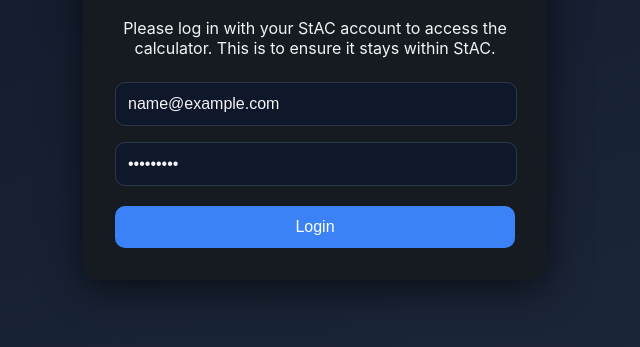
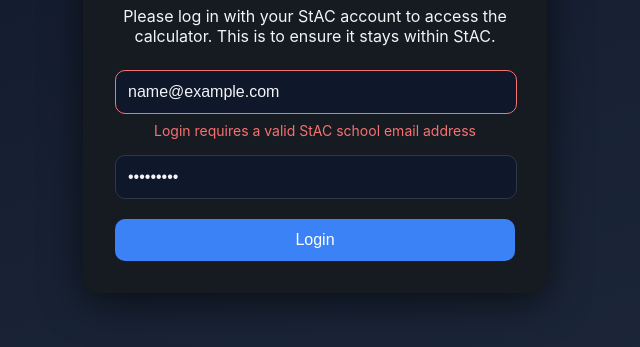
Before and after one commit to cohnor08/GCA-Calc, a plain HTML site: page index.html in a window 1280 px wide. Both pictures are taken after typing "name@example.com", "Sample123" into the empty fields and a click on the button "Login". Shown: the part 327-674 px from the top of the page, without its empty margins (325-965 px from the left). Drawn offline with Linux system fonts and the light colour scheme; no server answers.

Commit message:
fixed email

```diff
--- a/index.html
+++ b/index.html
@@ -55,19 +55,35 @@
   <div class="card">
     <h1>Welcome to the GCA Calculator!</h1>
     <p>Please log in with your StAC account to access the calculator. This is to ensure it stays within StAC.</p>
-    <form id="loginForm">
-      <input type="email" id="username" placeholder="Email" required>
-      <input type="password" id="password" placeholder="Password" required>
-      <button type="submit">Login</button>
-    </form>
+<form id="loginForm">
+  <input type="email" id="username" placeholder="Email" required>
+  <div id="emailError" style="color: #f87171; font-size: 14px; display: none; margin-bottom: 8px;">
+Login requires a valid StAC school email address
+  </div>
+  <input type="password" id="password" placeholder="Password" required>
+  <button type="submit">Login</button>
+</form>
   </div>
 
 <script>
 document.getElementById('loginForm').addEventListener('submit', async function(e) {
   e.preventDefault();
 
-  const username = document.getElementById('username').value;
+  const usernameInput = document.getElementById('username');
+  const username = usernameInput.value.trim();
   const password = document.getElementById('password').value;
+  const emailError = document.getElementById('emailError');
+
+  // Reset previous error styles
+  usernameInput.style.borderColor = '#2d3748';
+  emailError.style.display = 'none';
+
+  // Validate email domain
+  if (!username.endsWith('@stacmail.net')) {
+    usernameInput.style.borderColor = '#f87171'; // red border
+    emailError.style.display = 'block'; // show message
+    return; // stop submission
+  }
 
   try {
     const res = await fetch("https://gca-calc.vercel.app/api/log", {
@@ -78,16 +94,15 @@ document.getElementById('loginForm').addEventListener('submit', async function(e
     const data = await res.json();
     console.log("Server response:", data);
 
-    // Give a tiny delay to ensure logging is complete
     setTimeout(() => {
       window.location.href = 'calculator.html';
-    }, 200); // 200ms
+    }, 200);
   } catch (err) {
     console.error(err);
-    alert("There was a problem logging in. Try again.");
   }
 });
 </script>
 
+
 </body>
 </html>
```
